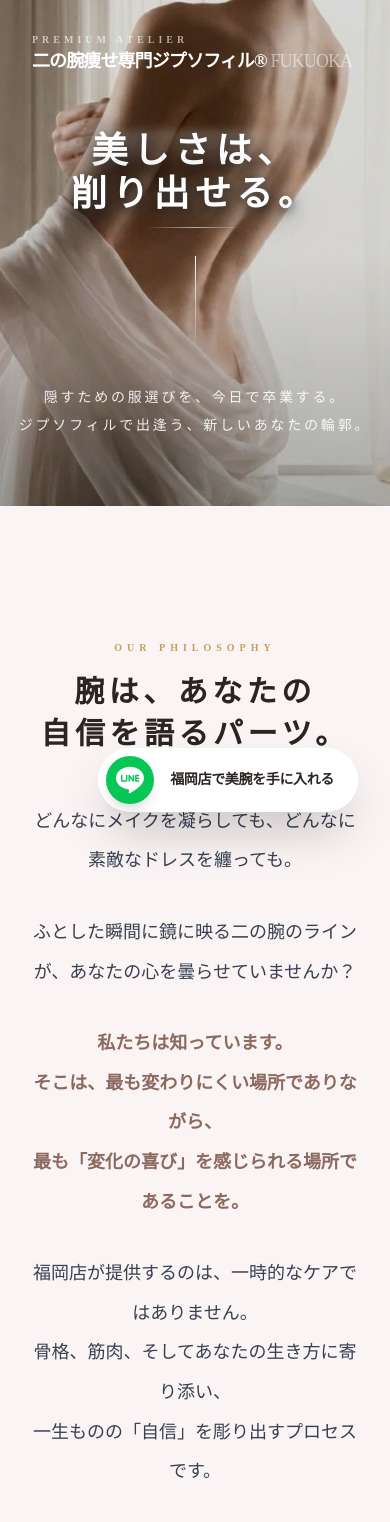
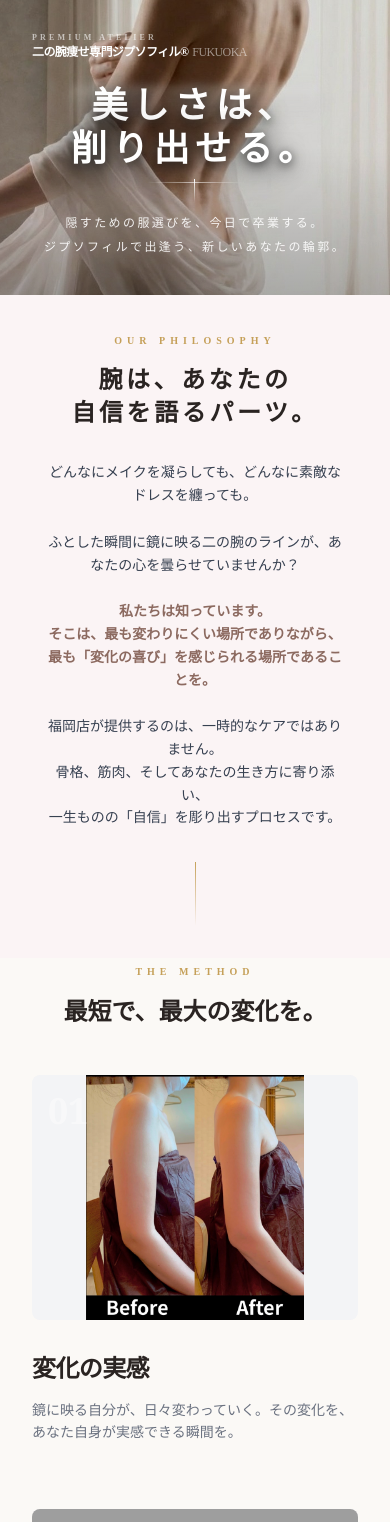
Before and after one commit to nino-0813/FUKUOKA, a React (Vite) app: page / in a window 390 px wide. Shown: the top 1522 px of the page. Built offline with nearby package versions, Linux system fonts and the light colour scheme; grey boxes are pictures that could not be loaded; a web font is replaced by a local one.

Commit message:
Update: スマホ表示のデザイン改善、LINEボタンのデザイン改善、フローティングボタンの非表示対応

```diff
--- a/App.tsx
+++ b/App.tsx
@@ -71,7 +71,7 @@ const App: React.FC = () => {
         <section
           ref={methodRef}
           id="method"
-          className="py-32 bg-white/30 scroll-fade-up delay-100"
+          className="pt-0 pb-8 md:pb-32 bg-white/30 scroll-fade-up delay-100"
         >
           <MethodGrid />
         </section>
@@ -79,7 +79,7 @@ const App: React.FC = () => {
         <section
           ref={experienceRef}
           id="experience"
-          className="py-32 bg-pink-50/50 scroll-fade-up delay-200"
+          className="pt-8 md:pt-32 pb-32 bg-pink-50/50 scroll-fade-up delay-200"
         >
           <FukuokaExperience />
         </section>
@@ -105,7 +105,7 @@ const App: React.FC = () => {
       {/* Floating LINE Button */}
       <a
         href="https://lin.ee/Js14Alx"
-        className="fixed bottom-8 right-8 z-[100] group flex items-center gap-4 bg-white p-2 pr-6 rounded-full shadow-2xl hover:-translate-y-1 transition-all"
+        className="hidden md:flex fixed bottom-8 right-8 z-[100] group items-center gap-4 bg-white p-2 pr-6 rounded-full shadow-2xl hover:-translate-y-1 transition-all"
       >
         <div className="w-12 h-12 bg-[#06C755] rounded-full flex items-center justify-center shadow-lg group-hover:scale-110 transition-transform">
           <svg className="w-7 h-7" viewBox="0 0 24 24" fill="white">
--- a/components/ArchiveJournal.tsx
+++ b/components/ArchiveJournal.tsx
@@ -10,22 +10,24 @@ const ARCHIVES = [
 
 const ArchiveJournal: React.FC = () => {
   return (
-    <div className="container mx-auto px-8 py-32 border-t border-gray-100" id="journal">
-      <div className="flex flex-col md:flex-row justify-between items-end mb-16 gap-8">
-        <div>
-          <SectionTag text="The Archives" />
-          <h3 className="text-3xl md:text-5xl font-serif font-bold">View All News</h3>
+    <div className="container mx-auto px-8 py-16 md:py-32 border-t border-gray-100" id="journal">
+      <div className="flex flex-col md:flex-row justify-between items-end mb-12 md:mb-16 gap-8 text-center md:text-left">
+        <div className="w-full md:w-auto">
+          <div className="flex justify-center md:justify-start">
+            <SectionTag text="The Archives" />
+          </div>
+          <h3 className="text-2xl md:text-5xl font-serif font-bold mt-4">View All News</h3>
         </div>
       </div>
 
       <div className="space-y-0">
         {ARCHIVES.map((item, i) => (
-          <div key={i} className="group border-b border-gray-100 py-10 flex flex-col md:flex-row md:items-center justify-between hover:bg-white transition-all px-4">
-            <div className="flex items-center gap-12 mb-4 md:mb-0">
-              <span className="text-sm font-mono text-gray-400">{item.date}</span>
-              <span className="text-[10px] font-bold px-3 py-1 bg-[#f9f6f2] text-[#8c6a60] uppercase tracking-widest">{item.cat}</span>
+          <div key={i} className="group border-b border-gray-100 py-6 md:py-10 flex flex-col md:flex-row md:items-center justify-between hover:bg-white transition-all px-4">
+            <div className="flex items-center gap-4 md:gap-12 mb-3 md:mb-0">
+              <span className="text-xs md:text-sm font-mono text-gray-400">{item.date}</span>
+              <span className="text-[9px] md:text-[10px] font-bold px-2 md:px-3 py-1 bg-[#f9f6f2] text-[#8c6a60] uppercase tracking-widest rounded">{item.cat}</span>
             </div>
-            <h4 className="text-xl md:text-2xl font-serif font-bold group-hover:text-[#c5a059] transition-colors">{item.title}</h4>
+            <h4 className="text-base md:text-2xl font-serif font-bold group-hover:text-[#c5a059] transition-colors leading-relaxed">{item.title}</h4>
             <div className="hidden md:block opacity-0 group-hover:opacity-100 transition-opacity">
               <svg className="w-6 h-6" fill="none" stroke="currentColor" viewBox="0 0 24 24">
                 <path strokeLinecap="round" strokeLinejoin="round" strokeWidth={2} d="M17 8l4 4m0 0l-4 4m4-4H3" />
--- a/components/BrandStory.tsx
+++ b/components/BrandStory.tsx
@@ -30,16 +30,16 @@ const BrandStory: React.FC = () => {
   }, []);
 
   return (
-    <div ref={containerRef} className="container mx-auto px-8 py-32">
+    <div ref={containerRef} className="container mx-auto px-8 pt-8 md:pt-16 pb-0">
       <div className={`max-w-4xl mx-auto flex flex-col items-center text-center transition-all duration-1000 ${isVisible ? 'opacity-100 translate-y-0' : 'opacity-0 translate-y-8'}`}>
         <div className={`transition-all duration-1000 delay-100 ${isVisible ? 'opacity-100 translate-y-0' : 'opacity-0 translate-y-4'}`}>
           <SectionTag text="Our Philosophy" />
         </div>
-        <h2 className={`serif-title text-3xl md:text-5xl font-bold mb-12 leading-snug transition-all duration-1000 delay-200 ${isVisible ? 'opacity-100 translate-y-0' : 'opacity-0 translate-y-4'}`}>
+        <h2 className={`serif-title text-2xl md:text-5xl font-bold mb-8 md:mb-12 leading-snug transition-all duration-1000 delay-200 ${isVisible ? 'opacity-100 translate-y-0' : 'opacity-0 translate-y-4'}`}>
           腕は、あなたの<br />
           自信を語るパーツ。
         </h2>
-        <div className={`space-y-8 text-lg leading-[2.2] text-gray-700 transition-all duration-1000 delay-300 ${isVisible ? 'opacity-100 translate-y-0' : 'opacity-0 translate-y-4'}`}>
+        <div className={`space-y-6 md:space-y-8 text-sm md:text-lg leading-relaxed md:leading-[2.2] text-gray-700 text-center px-4 transition-all duration-1000 delay-300 ${isVisible ? 'opacity-100 translate-y-0' : 'opacity-0 translate-y-4'}`}>
           <p>
             どんなにメイクを凝らしても、<br className="hidden md:block" />
             どんなに素敵なドレスを纏っても。
--- a/components/FukuokaExperience.tsx
+++ b/components/FukuokaExperience.tsx
@@ -53,12 +53,14 @@ const FukuokaExperience: React.FC = () => {
         </div>
       </div>
 
-      <div className="order-1 md:order-2 space-y-8">
-        <SectionTag text="Owner's Story" />
-        <h3 className="serif-title text-3xl md:text-5xl font-bold leading-snug">
+      <div className="order-1 md:order-2 space-y-8 text-center md:text-left">
+        <div className="flex justify-center md:justify-start">
+          <SectionTag text="Owner's Story" />
+        </div>
+        <h3 className="serif-title text-2xl md:text-5xl font-bold leading-snug mb-8 md:mb-0">
           同じ悩みを抱えた<br />私だから、伝えたい。
         </h3>
-        <div className="space-y-6 text-lg leading-[2.2] text-gray-700">
+        <div className="space-y-6 md:space-y-6 text-sm md:text-lg leading-relaxed md:leading-[2.2] text-gray-700 text-center px-4 md:px-0">
           <p>
             はじめまして。emi（エミ）と申します。<br />
             私は3人の子供を育てるシングルマザーです。一人で子育てを頑張ると覚悟を決めた時、子供はまだ小さく、フルタイムのパートで精いっぱいでした。収入は14万円。自分のために割く時間も、美容にかけるお金もありませんでした。
@@ -76,7 +78,7 @@ const FukuokaExperience: React.FC = () => {
             同じ悩みを抱えた私だからこそ、あなたの気持ちに寄り添い、本当の変化を一緒に実現したい。それが、私の使命です。
           </p>
         </div>
-        <div className="pt-8 flex items-center gap-4">
+        <div className="pt-8 flex items-center justify-center md:justify-start gap-4">
           <div className="w-16 h-px bg-[#c5a059]"></div>
           <p className="text-sm font-bold text-[#8c6a60] tracking-widest">emi</p>
         </div>
--- a/components/Hero.tsx
+++ b/components/Hero.tsx
@@ -1,24 +1,38 @@
 
-import React from 'react';
+import React, { useState, useEffect } from 'react';
 import { COLORS, BRAND } from '../constants';
 
 const Hero: React.FC = () => {
+  const [isMobile, setIsMobile] = useState(false);
+
+  useEffect(() => {
+    const checkMobile = () => {
+      setIsMobile(window.innerWidth < 768);
+    };
+    checkMobile();
+    window.addEventListener('resize', checkMobile);
+    return () => window.removeEventListener('resize', checkMobile);
+  }, []);
+
   return (
-    <section className="relative h-[60vh] flex items-center justify-center overflow-hidden">
+    <section className="relative h-[35vh] md:h-[50vh] flex items-center justify-center overflow-hidden">
       {/* Background Visual */}
       <div className="absolute inset-0 z-0 overflow-hidden">
         <img
           src="/images/Generated Image January 15, 2026 - 10_58AM.jpeg"
-          className="w-full h-full object-cover object-center brightness-95 scale-110"
-          style={{ objectPosition: 'center top' }}
+          className="w-full h-full object-cover object-center brightness-95"
+          style={{
+            objectPosition: isMobile ? 'center 45%' : 'center top',
+            transform: isMobile ? 'scale(1.4)' : 'scale(1.1)'
+          }}
           alt="Main Concept"
         />
         <div className="absolute inset-0 bg-gradient-to-b from-transparent via-transparent to-black/20"></div>
       </div>
 
       {/* Hero Content */}
-      <div className="relative z-10 text-center text-white px-4 pt-16 md:pt-24">
-        <h1 className="serif-title text-4xl md:text-6xl lg:text-7xl font-bold leading-[1.2] mb-10 tracking-[0.15em] animate-fade-in-up delay-200 opacity-0 relative text-white" style={{
+      <div className="relative z-10 text-center text-white px-4 pt-12 md:pt-16">
+        <h1 className="serif-title text-4xl md:text-6xl lg:text-7xl font-bold leading-[1.2] mb-2 md:mb-10 tracking-[0.15em] animate-fade-in-up delay-200 opacity-0 relative text-white" style={{
           textShadow: '0 0 20px rgba(255,255,255,0.3), 0 4px 30px rgba(0,0,0,0.5), 0 8px 60px rgba(0,0,0,0.4), 0 2px 10px rgba(0,0,0,0.6)',
           filter: 'drop-shadow(0 4px 8px rgba(0,0,0,0.4))',
           letterSpacing: '0.15em'
@@ -31,8 +45,8 @@ const Hero: React.FC = () => {
           </span>
         </h1>
         <div className="flex flex-col items-center animate-fade-in-up delay-500 opacity-0">
-          <div className="w-px h-24 bg-gradient-to-b from-white via-white/50 to-transparent mb-8"></div>
-          <p className="text-sm md:text-base tracking-[0.2em] font-light leading-loose font-english opacity-90">
+          <div className="w-px h-6 md:h-24 bg-gradient-to-b from-white via-white/50 to-transparent mb-2 md:mb-8"></div>
+          <p className="text-xs md:text-base tracking-[0.2em] font-light leading-loose font-english opacity-90">
             隠すための服選びを、今日で卒業する。<br />
             ジプソフィルで出逢う、新しいあなたの輪郭。
           </p>
--- a/components/LineCtaSection.tsx
+++ b/components/LineCtaSection.tsx
@@ -4,10 +4,10 @@ import { COLORS, SectionTag } from '../constants';
 
 const LineCtaSection: React.FC = () => {
   return (
-    <div className="container mx-auto px-6">
-      <div className="max-w-5xl mx-auto bg-pink-50 rounded-[4rem] overflow-hidden shadow-2xl border border-pink-100 flex flex-col md:flex-row">
+    <div className="container mx-auto px-4 md:px-6">
+      <div className="max-w-5xl mx-auto bg-pink-50 rounded-3xl md:rounded-[4rem] overflow-hidden shadow-2xl border border-pink-100 flex flex-col md:flex-row">
         {/* Left: Visual */}
-        <div className="md:w-1/2 relative h-64 md:h-auto bg-pink-50">
+        <div className="md:w-1/2 relative h-48 md:h-auto bg-pink-50">
           <img
             src="/images/スクリーンショット 2026-01-15 23.13.29.png"
             className="absolute inset-0 w-full h-full object-contain"
@@ -18,13 +18,15 @@ const LineCtaSection: React.FC = () => {
         </div>
 
         {/* Right: CTA */}
-        <div className="md:w-1/2 p-12 md:p-20 flex flex-col justify-center bg-pink-50" style={{ color: COLORS.text }}>
-          <SectionTag text="Call to Action" />
-          <h3 className="text-3xl md:text-5xl font-serif font-bold mb-8 leading-tight">
+        <div className="md:w-1/2 p-6 md:p-20 flex flex-col justify-center bg-pink-50 text-center md:text-left" style={{ color: COLORS.text }}>
+          <div className="flex justify-center md:justify-start mb-4">
+            <SectionTag text="Call to Action" />
+          </div>
+          <h3 className="text-2xl md:text-5xl font-serif font-bold mb-6 md:mb-8 leading-tight">
             その迷いを、<br />
             美しさへの確信へ。
           </h3>
-          <p className="text-sm leading-relaxed mb-12 opacity-70">
+          <p className="text-xs md:text-sm leading-relaxed mb-8 md:mb-12 opacity-70 px-2 md:px-0">
             「本当に私でも変われる？」<br />
             そんな不安こそ、LINEで投げかけてください。<br />
             福岡店限定のカウンセリング特典をご用意してお待ちしております。
@@ -32,15 +34,34 @@ const LineCtaSection: React.FC = () => {
 
           <a
             href="https://lin.ee/Js14Alx"
-            className="shiny-btn flex items-center justify-between bg-gradient-to-r from-[#06C755] to-[#05b34d] hover:to-[#04a044] text-white transition-all duration-500 px-8 py-6 rounded-2xl group shadow-xl hover:shadow-2xl hover:-translate-y-1"
+            className="relative overflow-hidden group flex items-center justify-between bg-gradient-to-br from-[#06C755] via-[#05b34d] to-[#04a044] text-white transition-all duration-500 px-6 md:px-10 py-5 md:py-7 rounded-2xl md:rounded-3xl shadow-2xl hover:shadow-[0_20px_40px_rgba(6,199,85,0.4)] hover:-translate-y-2 hover:scale-[1.02]"
+            style={{
+              background: 'linear-gradient(135deg, #06C755 0%, #05b34d 50%, #04a044 100%)',
+            }}
           >
-            <div className="text-left">
-              <p className="font-english text-[10px] font-bold opacity-90 uppercase tracking-widest mb-1">Reserve on LINE</p>
-              <p className="text-lg font-black tracking-wide">LINEで無料AI診断<br />無料相談</p>
+            {/* Shine effect */}
+            <div className="absolute inset-0 bg-gradient-to-r from-transparent via-white/20 to-transparent -translate-x-full group-hover:translate-x-full transition-transform duration-1000"></div>
+
+            {/* Content */}
+            <div className="relative z-10 flex items-center gap-4 flex-1">
+              {/* LINE Icon */}
+              <div className="bg-white/20 backdrop-blur-sm p-3 rounded-xl group-hover:bg-white/30 transition-all duration-300 group-hover:scale-110 flex-shrink-0">
+                <svg className="w-5 h-5 md:w-6 md:h-6" viewBox="0 0 24 24" fill="white">
+                  <path d="M19.365 9.863c.349 0 .63.285.63.631 0 .345-.281.63-.63.63H17.61v1.125h1.755c.349 0 .63.283.63.63 0 .344-.281.629-.63.629h-2.386c-.345 0-.627-.285-.627-.629V8.108c0-.345.282-.63.63-.63h2.386c.346 0 .627.285.627.63 0 .349-.281.63-.63.63H17.61v1.125h1.755zm-3.855 3.016c0 .27-.174.51-.432.596-.064.021-.133.031-.199.031-.211 0-.391-.09-.51-.25l-2.443-3.317v2.94c0 .344-.279.629-.631.629-.346 0-.626-.285-.626-.629V8.108c0-.27.173-.51.43-.595.06-.023.136-.033.194-.033.195 0 .375.104.495.254l2.462 3.33V8.108c0-.345.282-.63.63-.63.345 0 .63.285.63.63v4.771zm-5.741 0c0 .344-.282.629-.631.629-.345 0-.627-.285-.627-.629V8.108c0-.345.282-.63.63-.63.346 0 .628.285.628.63v4.771zm-2.466.629H4.917c-.345 0-.63-.285-.63-.629V8.108c0-.345.285-.63.63-.63.348 0 .63.285.63.63v4.141h2.754c.348 0 .629.283.629.63 0 .344-.282.629-.629.629M24 10.314C24 4.943 18.615.572 12 .572S0 4.943 0 10.314c0 4.811 4.27 8.842 10.035 9.608.391.082.923.258 1.058.59.12.301.079.766.028 1.08l-.164 1.02c-.045.301-.24 1.186 1.049.645 1.291-.539 6.916-4.078 9.436-6.975C23.176 14.393 24 12.458 24 10.314"/>
+                </svg>
+              </div>
+
+              {/* Text */}
+              <div className="flex-1">
+                <p className="font-english text-[9px] md:text-[10px] font-bold opacity-95 uppercase tracking-widest mb-1.5">Reserve on LINE</p>
+                <p className="text-base md:text-lg font-black tracking-wide leading-tight">LINEで無料AI診断<br />無料相談</p>
+              </div>
             </div>
-            <div className="bg-white/20 p-2 rounded-full group-hover:bg-white/30 transition-colors">
-              <svg className="w-5 h-5 transform group-hover:translate-x-1 transition-transform" fill="none" stroke="currentColor" viewBox="0 0 24 24">
-                <path strokeLinecap="round" strokeLinejoin="round" strokeWidth={2.5} d="M9 5l7 7-7 7" />
+
+            {/* Arrow Icon */}
+            <div className="relative z-10 bg-white/20 backdrop-blur-sm p-2.5 rounded-full group-hover:bg-white/30 group-hover:translate-x-1 transition-all duration-300 flex-shrink-0">
+              <svg className="w-4 h-4 md:w-5 md:h-5" fill="none" stroke="currentColor" viewBox="0 0 24 24">
+                <path strokeLinecap="round" strokeLinejoin="round" strokeWidth={3} d="M9 5l7 7-7 7" />
               </svg>
             </div>
           </a>
--- a/components/MethodGrid.tsx
+++ b/components/MethodGrid.tsx
@@ -5,19 +5,19 @@ import { COLORS, SectionTag } from '../constants';
 const METHODS = [
   {
     num: '01',
-    title: 'Sculpting',
+    title: '変化の実感',
     desc: '鏡に映る自分が、日々変わっていく。その変化を、あなた自身が実感できる瞬間を。',
     img: '/images/スクリーンショット 2026-01-15 22.52.29.png'
   },
   {
     num: '02',
-    title: 'Education',
+    title: '根本改善',
     desc: 'なぜ太くなったのか？その根本原因を知り、リバウンドのない身体へと導きます。',
     img: '/images/スクリーンショット 2026-01-15 22.52.44.png'
   },
   {
     num: '03',
-    title: 'Self-Care',
+    title: '継続の方法',
     desc: 'サロンの感動を日常に。自宅で「自分で自分をデザインする」術をお伝えします。',
     img: '/images/スクリーンショット 2026-01-15 22.52.56.png'
   }
@@ -55,9 +55,9 @@ const MethodGrid: React.FC = () => {
 
   return (
     <div className="container mx-auto px-8">
-      <div className="mb-20 text-center">
+      <div className="mb-12 md:mb-20 text-center">
         <SectionTag text="The Method" />
-        <h3 className="text-3xl md:text-5xl font-serif font-bold">最短で、最大の変化を。</h3>
+        <h3 className="text-2xl md:text-5xl font-serif font-bold text-center">最短で、最大の変化を。</h3>
       </div>
 
       <div className="grid md:grid-cols-3 gap-16">
--- a/components/Navbar.tsx
+++ b/components/Navbar.tsx
@@ -13,12 +13,12 @@ const Navbar: React.FC = () => {
 
   return (
     <nav className={`fixed top-0 left-0 w-full z-[100] transition-all duration-700 ${scrolled ? 'bg-white/90 backdrop-blur-md py-4 shadow-sm' : 'bg-transparent py-8'}`}>
-      <div className="container mx-auto px-8 flex justify-between items-center">
+      <div className="container mx-auto px-8 flex justify-start lg:justify-between items-center">
         <div className="flex flex-col">
-          <span className="text-[10px] tracking-[0.4em] font-black uppercase opacity-60" style={{ color: scrolled ? COLORS.text : 'white' }}>
+          <span className="text-[8px] md:text-[10px] tracking-[0.4em] font-black uppercase opacity-60" style={{ color: scrolled ? COLORS.text : 'white' }}>
             Premium Atelier
           </span>
-          <h1 className="text-lg font-black tracking-tighter" style={{ color: scrolled ? COLORS.primary : 'white' }}>
+          <h1 className="text-xs md:text-lg font-black tracking-tighter" style={{ color: scrolled ? COLORS.primary : 'white' }}>
             二の腕痩せ専門ジプソフィル®︎<span className="font-light opacity-50 ml-1">FUKUOKA</span>
           </h1>
         </div>
```
